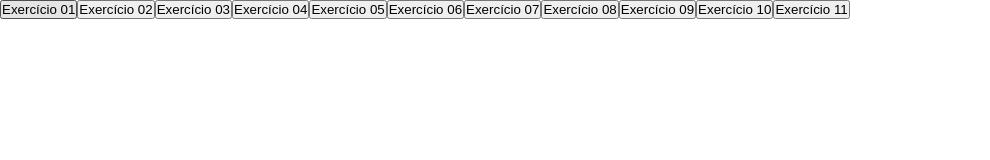
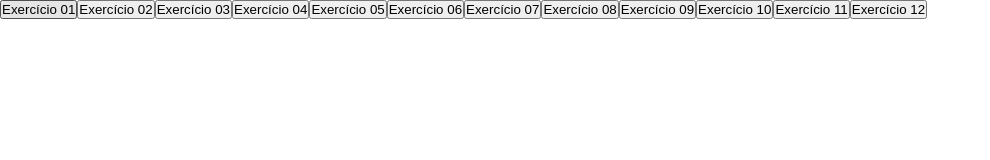
Before and after one commit to Enzosantos04/AT-MobileFirst, a React (Vite) app: page / in a window 1280 px wide. Shown: the top 160 px of the page, without its empty margins (0-990 px from the left). Built offline with nearby package versions, Linux system fonts and the light colour scheme; the HTML template or start-up script is replaced by a standard one.

Commit message:
chore: add question 12 folder and files

```diff
--- a/src/App.jsx
+++ b/src/App.jsx
@@ -10,6 +10,7 @@ import Exercicio8 from "./exercicios/ex8.jsx";
 import Exercicio9 from "./exercicios/ex9.jsx";
 import Exercicio10 from "./exercicios/ex10.jsx";
 import Exercicio11 from "./exercicios/ex11.jsx";
+import Exercicio12 from "./exercicios/ex12.jsx";
 
 export default function App() {
   const [ex, setEx] = useState(0);
@@ -27,6 +28,8 @@ export default function App() {
       <button onClick={() => setEx(9)}>Exercício 09</button>
       <button onClick={() => setEx(10)}>Exercício 10</button>
       <button onClick={() => setEx(11)}>Exercício 11</button>
+      <button onClick={() => setEx(12)}>Exercício 12</button>
+
       {ex === 1 && <Exercicio1 />}
       {ex === 2 && <Exercicio2 />}
       {ex === 3 && <Exercicio3 />}
@@ -38,6 +41,7 @@ export default function App() {
       {ex === 9 && <Exercicio9 />}
       {ex === 10 && <Exercicio10 />}
       {ex === 11 && <Exercicio11 />}
+      {ex === 12 && <Exercicio12 />}
     </div>
   );
 }
--- /dev/null
+++ b/src/components/Exercicio12/Exercicio12.jsx
@@ -0,0 +1,7 @@
+export default function Exercicio12() {
+    return (
+        <div>
+            <h1>Exercício 12</h1>
+        </div>
+    );
+}
--- /dev/null
+++ b/src/exercicios/ex12.jsx
@@ -0,0 +1,9 @@
+import Exercicio12 from "../components/Exercicio12/Exercicio12.jsx";
+
+export default function ex12() {
+  return (
+    <div>
+      <Exercicio12 />
+    </div>
+  );
+}
```
